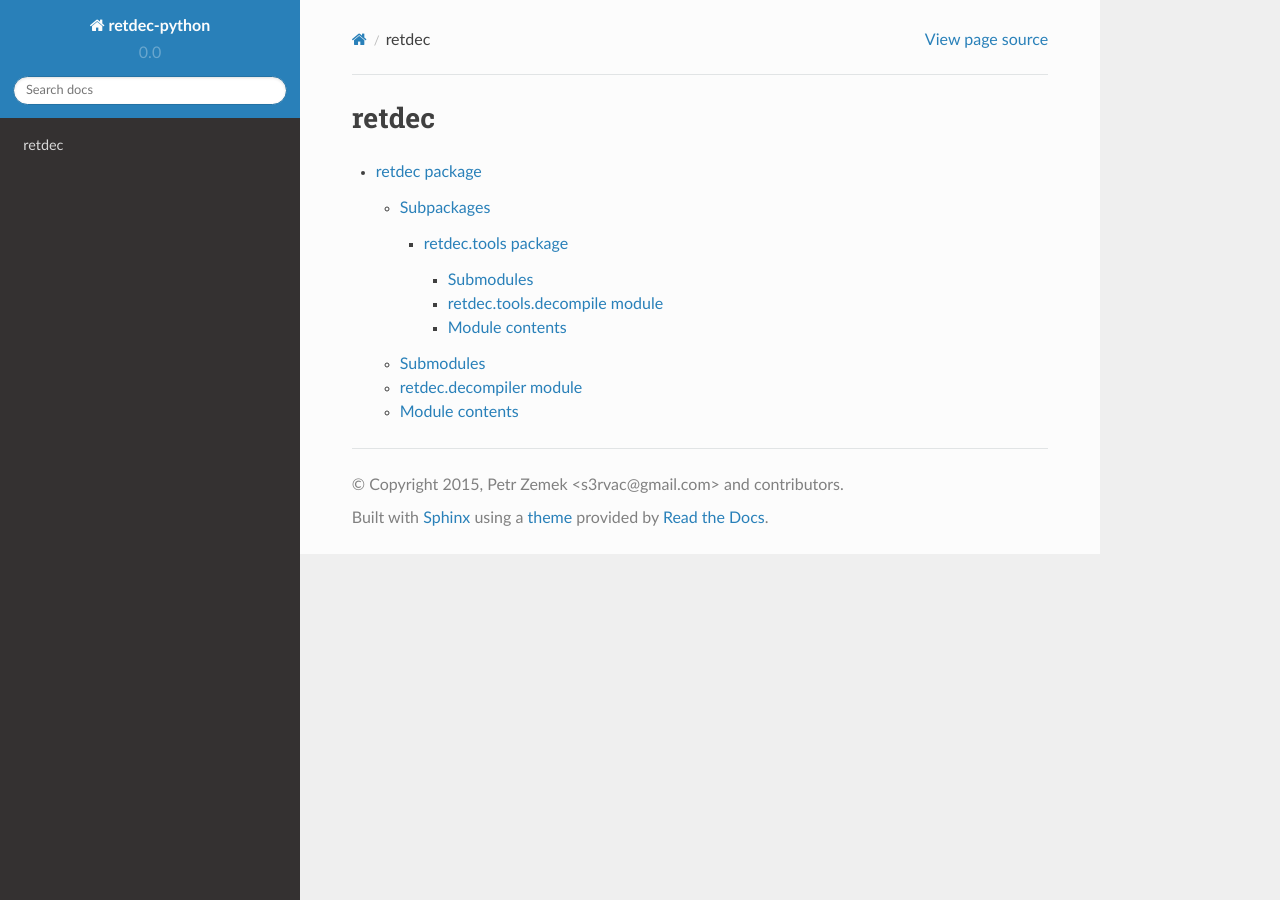
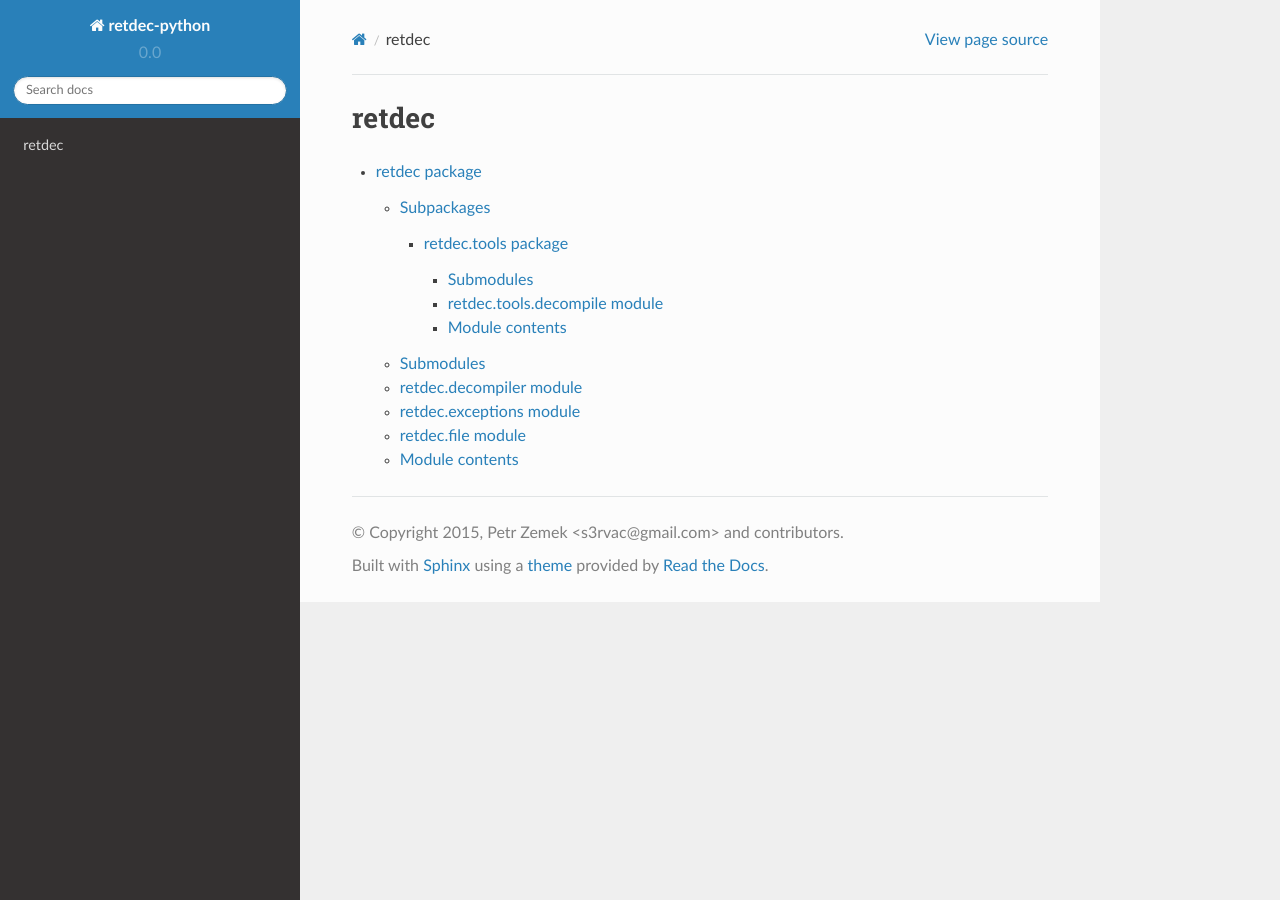
Before and after one commit to s3rvac/retdec-python, a Sphinx documentation site: the page built from docs/modules.rst, in a window 1280 px wide. Built offline with Sphinx 7.4.7 and the Read the Docs theme 2.0.0, drawn with Linux system fonts in a browser that asks for light colours.

Commit message:
Add missing information about the exceptions and file modules into docs.

```diff
--- a/docs/retdec.rst
+++ b/docs/retdec.rst
@@ -19,6 +19,22 @@ retdec.decompiler module
     :undoc-members:
     :show-inheritance:
 
+retdec.exceptions module
+------------------------
+
+.. automodule:: retdec.exceptions
+    :members:
+    :undoc-members:
+    :show-inheritance:
+
+retdec.file module
+------------------
+
+.. automodule:: retdec.file
+    :members:
+    :undoc-members:
+    :show-inheritance:
+
 
 Module contents
 ---------------
```
